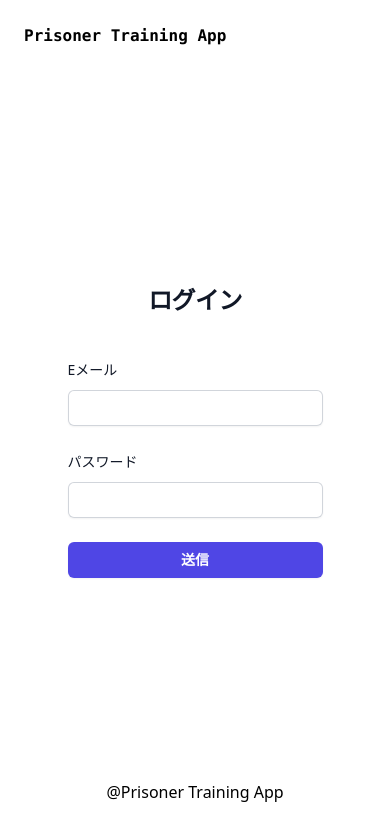
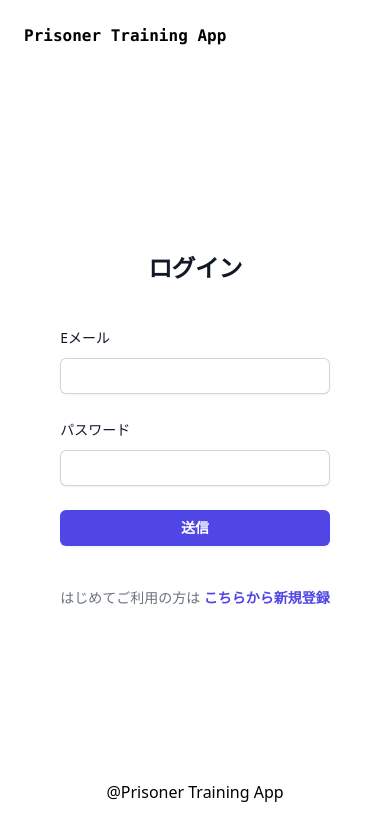
Before and after one commit to Hijikata1869/simplified-prisoner-training-app-frontend, a Next.js app: page /sign-in in a window 390 px wide. Shown: the top 840 px of the page. Built offline with nearby package versions, Linux system fonts and the light colour scheme; no server answers.

Commit message:
スマホ表示のログイン画面に、新規登録画面へのリンクを追加

```diff
--- a/pages/sign-in.js
+++ b/pages/sign-in.js
@@ -1,6 +1,7 @@
 import { useState } from "react";
 import { useRouter } from "next/router";
 import { useCookies } from "react-cookie";
+import Link from "next/link";
 
 import Layout from "../components/Layout";
 import FailedAlert from "../components/FailedAlert";
@@ -118,6 +119,16 @@ export default function SignIn() {
               </button>
             </div>
           </form>
+          <div className="lg:hidden md:hidden flex justify-center">
+            <p className="mt-10 text-center text-sm text-gray-500">
+              はじめてご利用の方は{" "}
+              <Link href="/sign-up">
+                <a className="font-semibold leading-6 text-indigo-600 hover:text-indigo-500">
+                  こちらから新規登録
+                </a>
+              </Link>
+            </p>
+          </div>
         </div>
       </div>
     </Layout>
```
